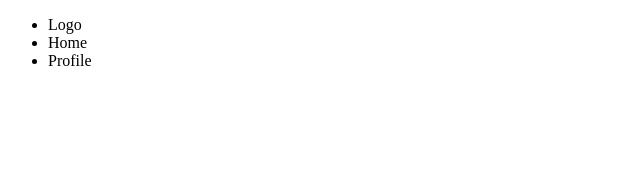
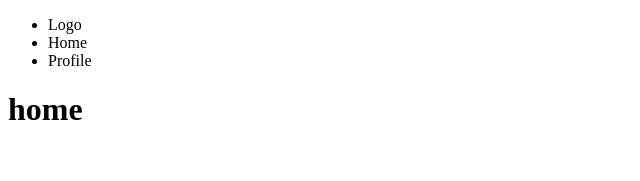
Before and after one commit to PiotrFoltyniewicz/Dayli, a React (Create React App) app in the folder ClientApp/: page / in a window 1280 px wide. Before the commit this address had no page. Shown: the top 181 px of the page, without its empty margins (0-640 px from the left). Built offline with nearby package versions, Linux system fonts and the light colour scheme.

Commit message:
simple react routing

```diff
--- a/ClientApp/src/App.js
+++ b/ClientApp/src/App.js
@@ -1,7 +1,8 @@
 import React from 'react';
 import { Route, Routes } from 'react-router-dom';
-import AppRoutes from './AppRoutes';
+import Home from './components/Home';
 import Navbar from './components/Navbar';
+import Login from './components/Login';
 import './custom.css';
 function App() {
     const displayName = App.name;
@@ -9,10 +10,9 @@ function App() {
         <div>
             <Navbar/>
             <Routes>
-                {AppRoutes.map((route, index) => {
-                    const { element, ...rest } = route;
-                    return <Route key={index} {...rest} element={element} />;
-                })}
+                <Route index element={<Home />} />
+                <Route path="/home" element={<Home />} />
+                <Route path="/login" element={<Login />} />
             </Routes>
         </div>
     );
--- a/ClientApp/src/AppRoutes.js
+++ /dev/null
@@ -1,5 +0,0 @@
-
-const AppRoutes = [
-];
-
-export default AppRoutes;
--- a/ClientApp/src/components/Home.js
+++ b/ClientApp/src/components/Home.js
@@ -0,0 +1,6 @@
+function Home() {
+    return (
+        <h1>home</h1>
+    )
+}
+export default Home;
--- a/ClientApp/src/components/Login.js
+++ b/ClientApp/src/components/Login.js
@@ -1,6 +1,6 @@
 import { useState } from "react"
 function Login() {
-    const [pass, setPass] = useState({ login="", password=""})
+    const [pass, setPass] = useState({ login:"", password:""})
     return (
         <div>
             <input type="text"
```
